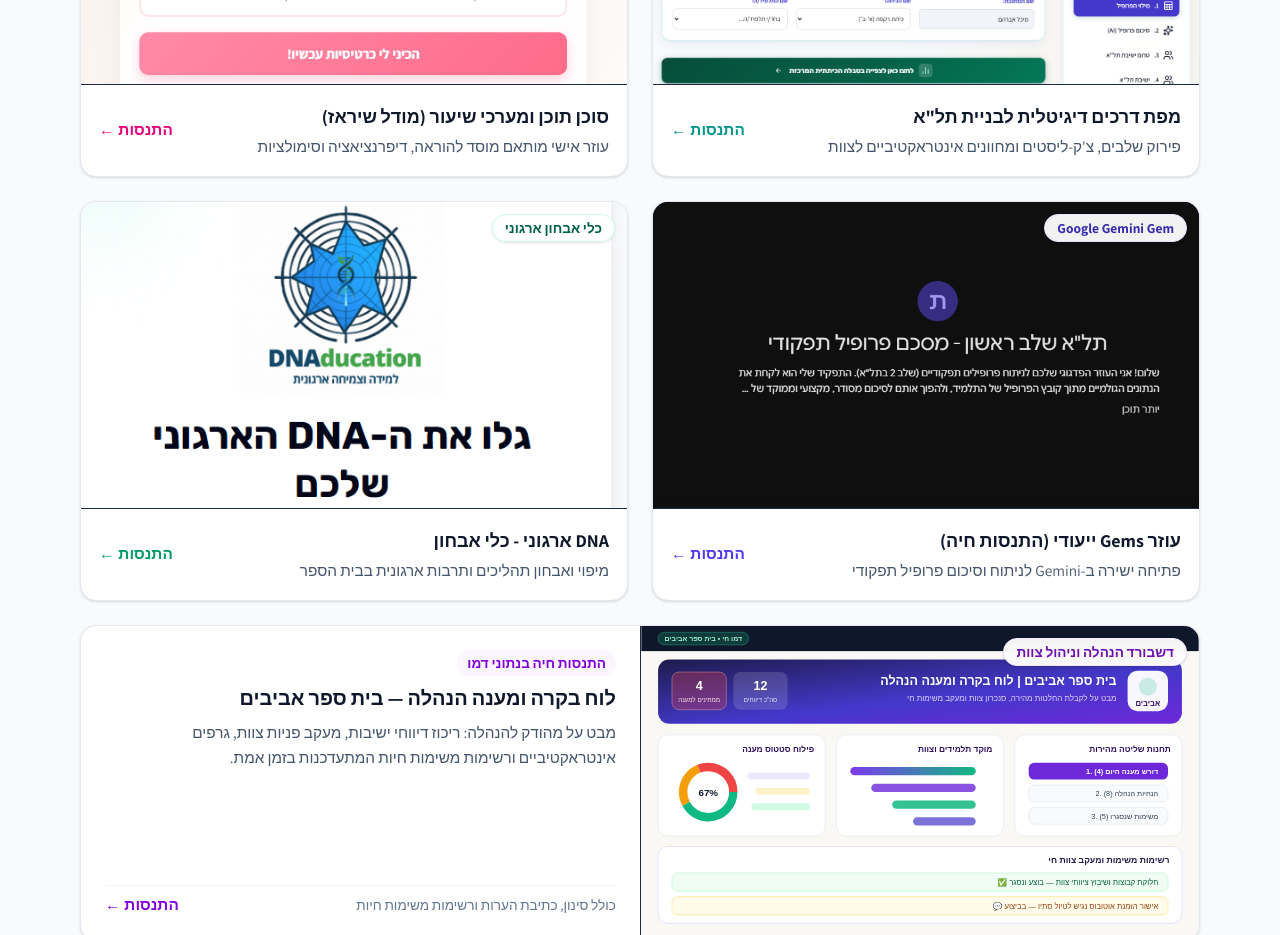
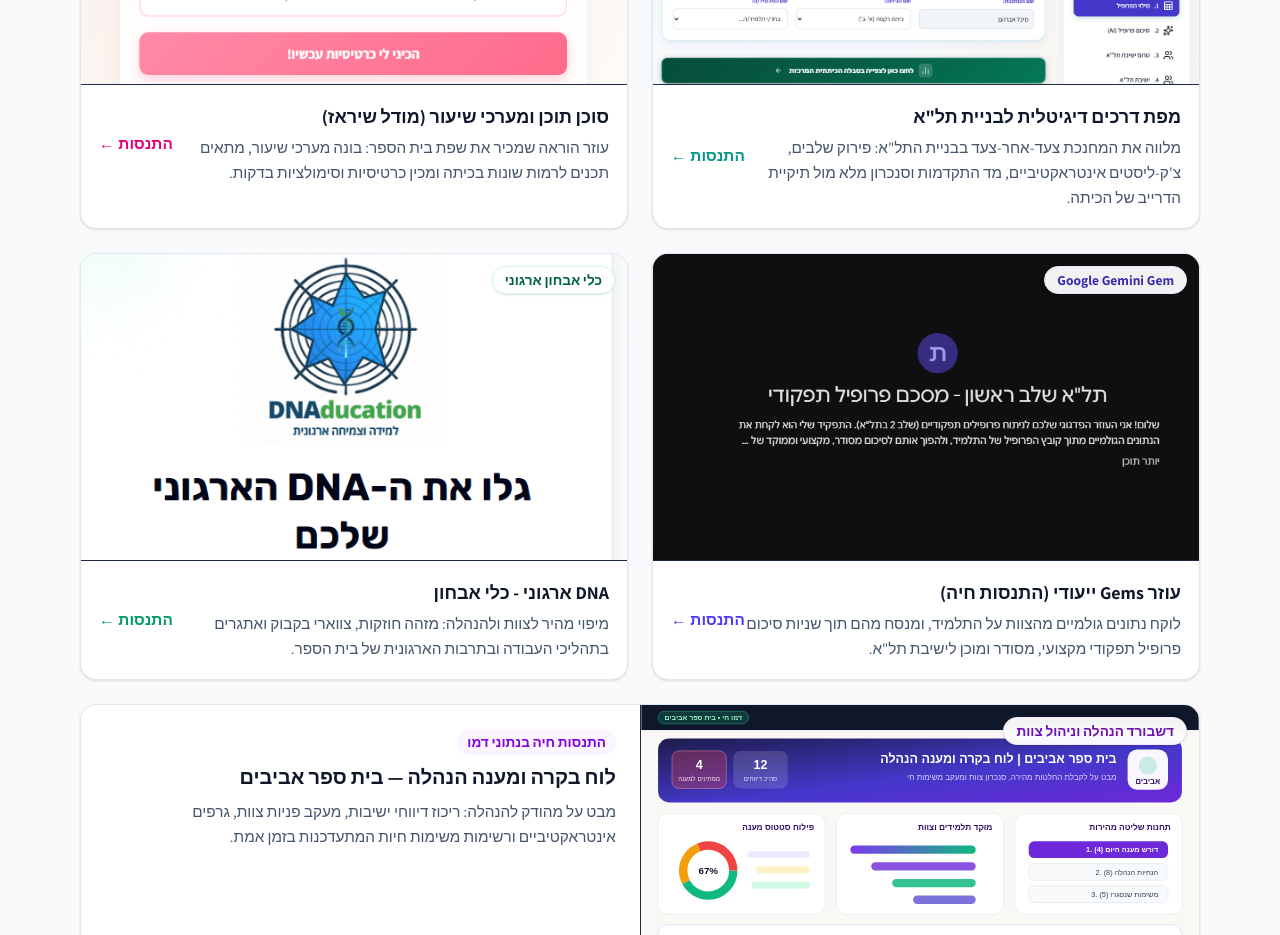
Before and after one commit to ofer-blip/ddialog-landing, a React (Vite) app: page / in a window 1280 px wide. Shown: the part 2080-3015 px from the top of the page. Built offline with nearby package versions, Linux system fonts and the light colour scheme.

Commit message:
copy: expand demo tool descriptions to clear 2-line practical explanations

```diff
--- a/src/App.tsx
+++ b/src/App.tsx
@@ -872,8 +872,8 @@ const handleFormSubmit = async (e: React.FormEvent) => {
                   <h4 className="text-base md:text-lg font-bold text-slate-900 group-hover:text-teal-700 transition-colors">
                     מפת דרכים דיגיטלית לבניית תל"א
                   </h4>
-                  <p className="text-sm text-slate-600 mt-1 leading-normal">
-                    פירוק שלבים, צ'ק-ליסטים ומחוונים אינטראקטיביים לצוות
+                  <p className="text-sm text-slate-600 mt-1 leading-relaxed">
+                    מלווה את המחנכת צעד-אחר-צעד בבניית התל&quot;א: פירוק שלבים, צ&apos;ק-ליסטים אינטראקטיביים, מד התקדמות וסנכרון מלא מול תיקיית הדרייב של הכיתה.
                   </p>
                 </div>
                 <span className="text-sm font-bold text-teal-600 group-hover:translate-x-[-4px] transition-transform flex items-center gap-1 shrink-0">
@@ -912,8 +912,8 @@ const handleFormSubmit = async (e: React.FormEvent) => {
                   <h4 className="text-base md:text-lg font-bold text-slate-900 group-hover:text-pink-600 transition-colors">
                     סוכן תוכן ומערכי שיעור (מודל שיראז)
                   </h4>
-                  <p className="text-sm text-slate-600 mt-1 leading-normal">
-                    עוזר אישי מותאם מוסד להוראה, דיפרנציאציה וסימולציות
+                  <p className="text-sm text-slate-600 mt-1 leading-relaxed">
+                    עוזר הוראה שמכיר את שפת בית הספר: בונה מערכי שיעור, מתאים תכנים לרמות שונות בכיתה ומכין כרטיסיות וסימולציות בדקות.
                   </p>
                 </div>
                 <span className="text-sm font-bold text-pink-600 group-hover:translate-x-[-4px] transition-transform flex items-center gap-1 shrink-0">
@@ -952,8 +952,8 @@ const handleFormSubmit = async (e: React.FormEvent) => {
                   <h4 className="text-base md:text-lg font-bold text-slate-900 group-hover:text-indigo-600 transition-colors">
                     עוזר Gems ייעודי (התנסות חיה)
                   </h4>
-                  <p className="text-sm text-slate-600 mt-1 leading-normal">
-                    פתיחה ישירה ב-Gemini לניתוח וסיכום פרופיל תפקודי
+                  <p className="text-sm text-slate-600 mt-1 leading-relaxed">
+                    לוקח נתונים גולמיים מהצוות על התלמיד, ומנסח מהם תוך שניות סיכום פרופיל תפקודי מקצועי, מסודר ומוכן לישיבת תל&quot;א.
                   </p>
                 </div>
                 <span className="text-sm font-bold text-indigo-600 group-hover:translate-x-[-4px] transition-transform flex items-center gap-1 shrink-0">
@@ -992,8 +992,8 @@ const handleFormSubmit = async (e: React.FormEvent) => {
                   <h4 className="text-base md:text-lg font-bold text-slate-900 group-hover:text-emerald-700 transition-colors">
                     DNA ארגוני - כלי אבחון
                   </h4>
-                  <p className="text-sm text-slate-600 mt-1 leading-normal">
-                    מיפוי ואבחון תהליכים ותרבות ארגונית בבית הספר
+                  <p className="text-sm text-slate-600 mt-1 leading-relaxed">
+                    מיפוי מהיר לצוות ולהנהלה: מזהה חוזקות, צווארי בקבוק ואתגרים בתהליכי העבודה ובתרבות הארגונית של בית הספר.
                   </p>
                 </div>
                 <span className="text-sm font-bold text-emerald-600 group-hover:translate-x-[-4px] transition-transform flex items-center gap-1 shrink-0">
```
